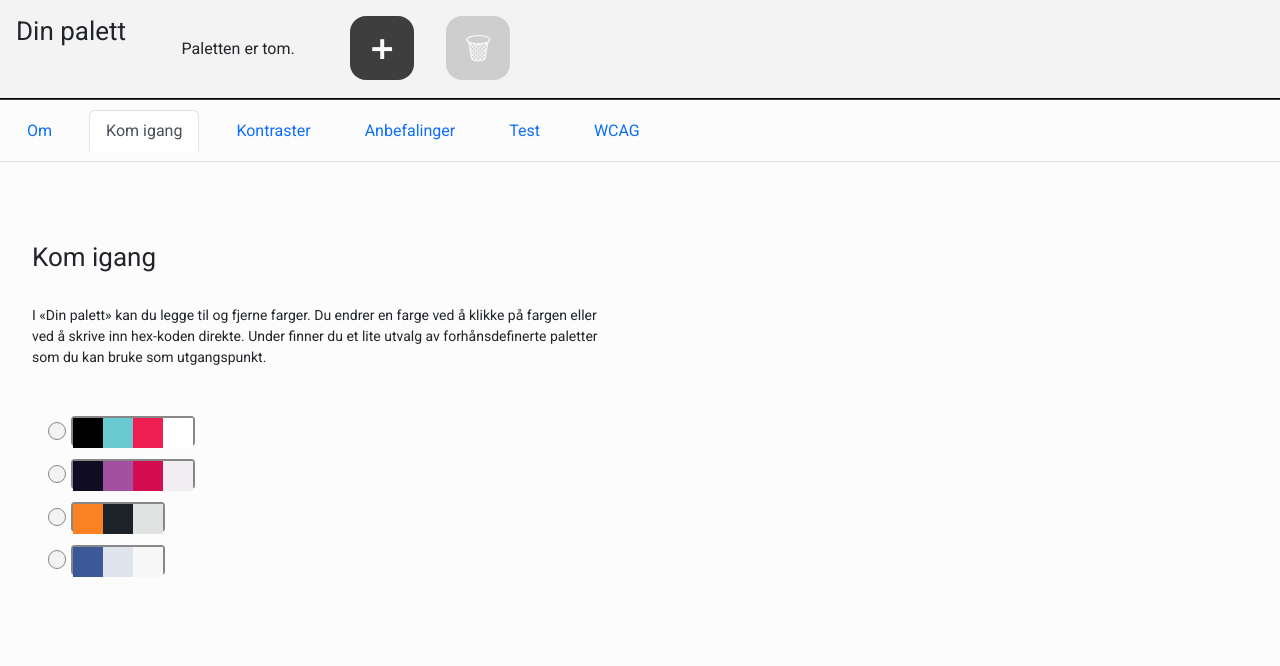
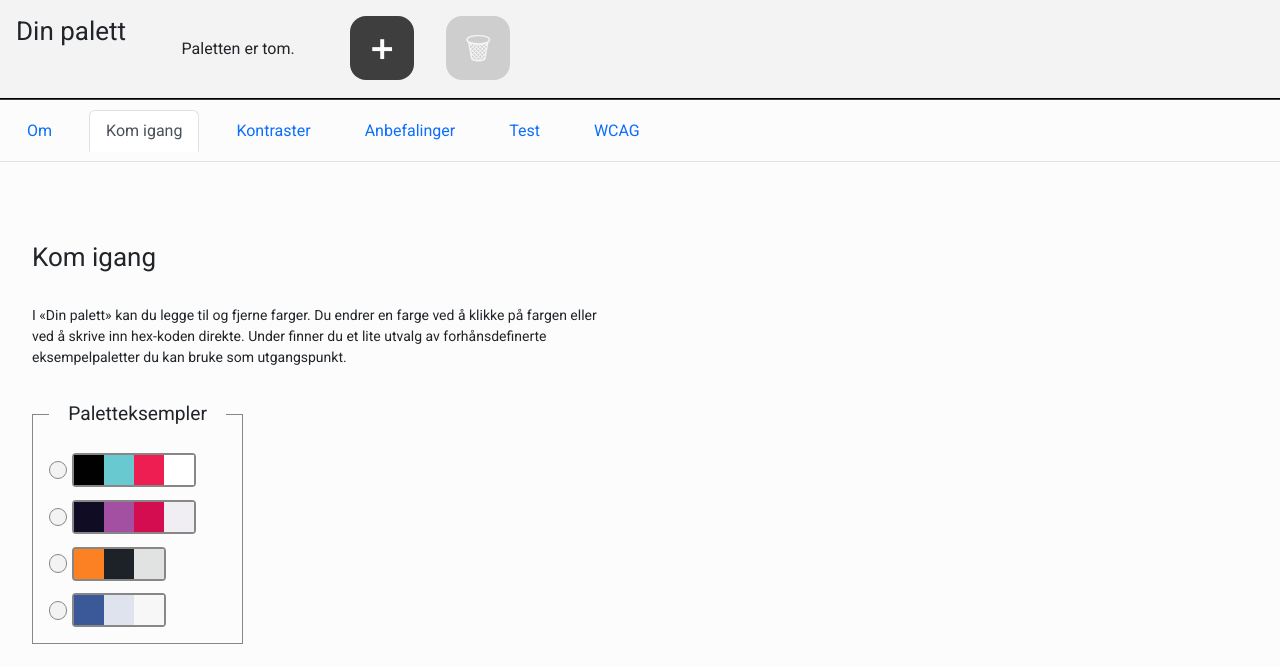
Before and after one commit to NorskRegnesentral/ccc21, a React (Create React App) app: page /#/ in a window 1280 px wide. Both pictures are taken after a click on the tab "Kom igang". Shown: the top 666 px of the page. Built offline with nearby package versions, Linux system fonts and the light colour scheme.

Commit message:
added fieldset around default palettes

```diff
--- a/public/locales/nb/translation.json
+++ b/public/locales/nb/translation.json
@@ -12,7 +12,7 @@
     "about-wcag-low" : "Kontrasttall under 3 er for dårlige, også til stor tekst og elementer som ikke er tekst. Må unngåes.",
     "contrast-section-title" : "Kontraster for din palett",
     "get-started-section-title" : "Kom igang",
-    "get-started-description" : "I «Din palett» kan du legge til og fjerne farger. Du endrer en farge ved å klikke på fargen eller ved å skrive inn hex-koden direkte. Under finner du et lite utvalg av forhånsdefinerte paletter som du kan bruke som utgangspunkt.",
+    "get-started-description" : "I «Din palett» kan du legge til og fjerne farger. Du endrer en farge ved å klikke på fargen eller ved å skrive inn hex-koden direkte. Under finner du et lite utvalg av forhånsdefinerte eksempelpaletter du kan bruke som utgangspunkt.",
     "test-section-title" : "Test fargene i praksis",
     "test-section-explanation" : "Her kan du se hvordan fargekombinasjonene kan se ut i praksis.",
     "contrast-table-title"  : "Visning av valgte fargekombinasjoner med kontrastverdier i en matrise",
@@ -54,5 +54,6 @@
   "contrast-tab-title" : "Kontraster",
   "testing-tab-title" : "Test",
   "recommendation-tab-title" : "Anbefalinger",
-  "wcag-tab-title" : "WCAG"
+  "wcag-tab-title" : "WCAG",
+  "default-palettes-legend": "Paletteksempler"
 }
--- a/src/components/colorPalette/colorPalette.css
+++ b/src/components/colorPalette/colorPalette.css
@@ -7,7 +7,8 @@
     display: flex;
     flex-direction: row;
     height: 30px;
-    width: fit-content;
+  width: fit-content;
+  box-sizing: content-box;
 }
 
 .color-palette-color {
--- a/src/pages/home/home.css
+++ b/src/pages/home/home.css
@@ -133,13 +133,19 @@
 
 .default-palettes-container {
   display: flex;
-  align-items: flex-start;
   flex-direction: column;
   flex-wrap: wrap;
   gap: .8rem;
   width: fit-content;
   height: fit-content;
   padding: 1rem;
+  border: 1px solid var(--base-color-mid-grey);
+}
+
+.default-palettes-container legend {
+  float: none;
+  padding: 0 1em;
+  font-size: 1.2em;
 }
 
 .default-palette-container{
--- a/src/pages/home/home.jsx
+++ b/src/pages/home/home.jsx
@@ -99,10 +99,9 @@ function Home() {
               <div className="see-contrast-heading">
                 <h1 className="big-title">{t('get-started-section-title')}</h1>
               </div>
-              <div>
-                <p className="p-small-about">{t('get-started-description')} </p>
-              </div>
+              <p className="p-small-about">{t('get-started-description')}</p>
               <fieldset className="default-palettes-container">
+		<legend>{t('default-palettes-legend')}</legend>
                 {Object.values(defaultColorPalettes).map((palette, index) => (
                   <div className="default-palette-container" onClick={()=>setColorList(palette)}>
                     <input id={"color-palette-"+index} type="radio"  className="radio-button"  checked={colorList == palette ? true : false}/>
```
